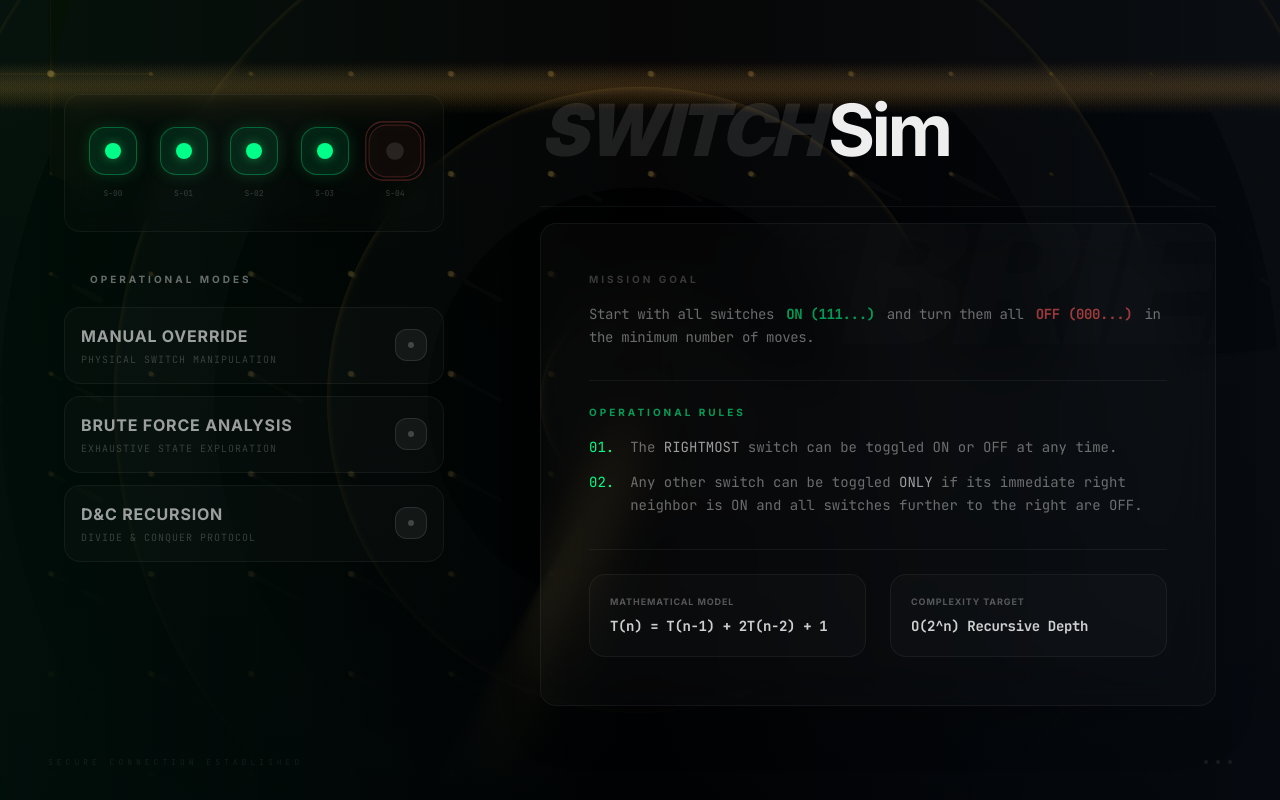
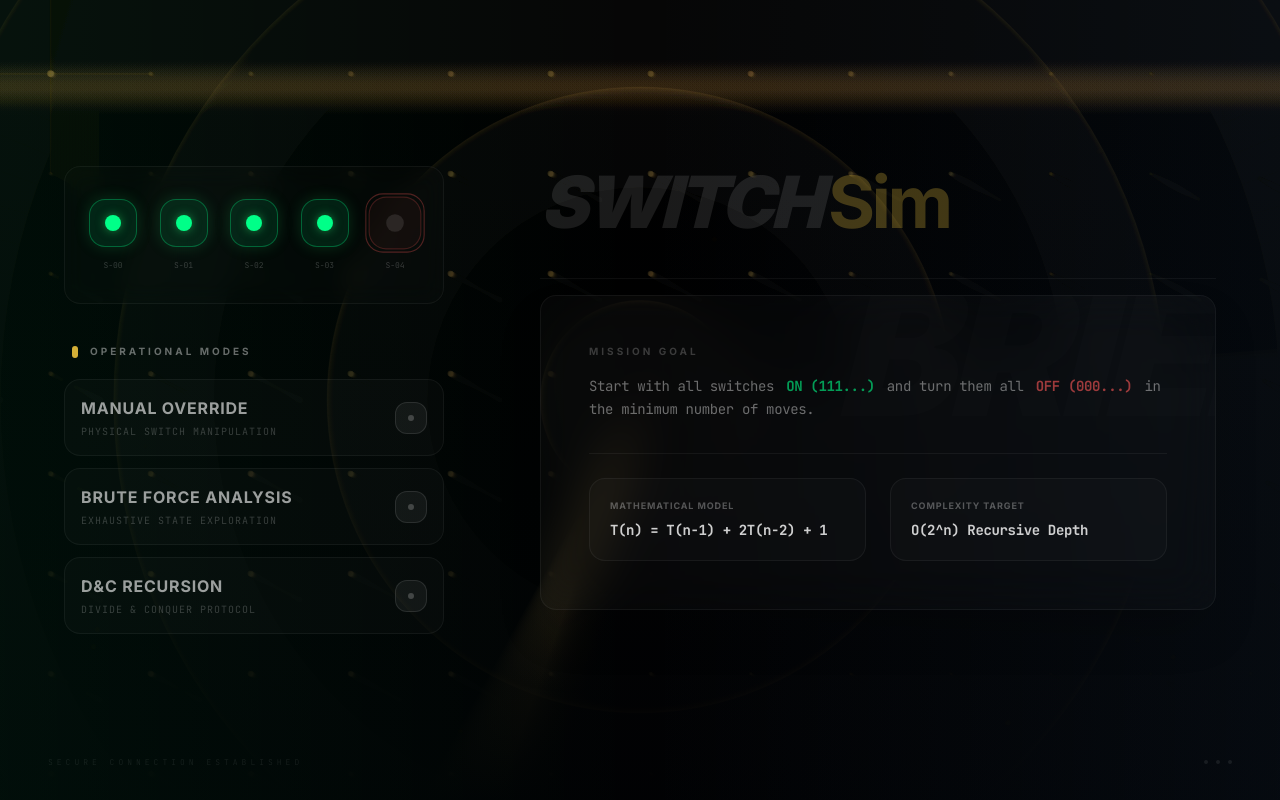
Before and after one commit to habiba-imran/v0-security-switch-simulator-ui, a Next.js app: page / in a window 1280 px wide. Built offline with nearby package versions, Linux system fonts and the light colour scheme.

Commit message:
UI components improved

```diff
--- a/app/globals.css
+++ b/app/globals.css
@@ -42,6 +42,8 @@
   --sidebar-accent-foreground: oklch(0.9 0 0);
   --sidebar-border: oklch(0.25 0.02 260);
   --sidebar-ring: oklch(0.75 0.2 145);
+  --gold: #d4af37;
+  --gold-dim: rgba(212, 175, 55, 0.1);
 }
 
 @theme inline {
--- a/components/glass-card.tsx
+++ b/components/glass-card.tsx
@@ -6,7 +6,7 @@ import type { ReactNode } from "react";
 interface GlassCardProps {
   children: ReactNode;
   className?: string;
-  glowColor?: "green" | "blue" | "red";
+  glowColor?: "green" | "blue" | "red" | "gold";
   onClick?: () => void;
   interactive?: boolean;
 }
@@ -22,12 +22,14 @@ export function GlassCard({
     green: "hover:shadow-[0_0_30px_rgba(0,255,136,0.3)] hover:border-neon-green/50",
     blue: "hover:shadow-[0_0_30px_rgba(88,166,255,0.3)] hover:border-neon-blue/50",
     red: "hover:shadow-[0_0_30px_rgba(255,88,88,0.3)] hover:border-neon-red/50",
+    gold: "hover:shadow-[0_0_30px_rgba(255,215,0,0.3)] hover:border-gold/50",
   };
 
   const activeGlow = {
     green: "shadow-[0_0_20px_rgba(0,255,136,0.2)]",
     blue: "shadow-[0_0_20px_rgba(88,166,255,0.2)]",
     red: "shadow-[0_0_20px_rgba(255,88,88,0.2)]",
+    gold: "shadow-[0_0_20px_rgba(255,215,0,0.2)]",
   };
 
   return (
--- a/components/landing-screen.tsx
+++ b/components/landing-screen.tsx
@@ -108,19 +108,7 @@ export function LandingScreen({ onSelectMode }: LandingScreenProps) {
                 </p>
               </div>
 
-              <div className="pt-6 border-t border-white/[0.05] space-y-4">
-                <h3 className="text-[10px] font-bold text-neon-green/60 uppercase tracking-[0.3em]">Operational Rules</h3>
-                <ul className="space-y-3 max-w-2xl">
-                  <li className="flex gap-4 text-xs md:text-sm text-white/40 leading-relaxed font-mono">
-                    <span className="text-neon-green shrink-0">01.</span>
-                    <span>The <span className="text-white/60">RIGHTMOST</span> switch can be toggled ON or OFF at any time.</span>
-                  </li>
-                  <li className="flex gap-4 text-xs md:text-sm text-white/40 leading-relaxed font-mono">
-                    <span className="text-neon-green shrink-0">02.</span>
-                    <span>Any other switch can be toggled <span className="text-white/60 uppercase">ONLY</span> if its immediate right neighbor is ON and all switches further to the right are OFF.</span>
-                  </li>
-                </ul>
-              </div>
+
 
               <div className="pt-6 border-t border-white/[0.05] grid grid-cols-1 sm:grid-cols-2 gap-6">
                 <div className="group p-5 rounded-xl bg-white/[0.02] border border-white/[0.05] hover:border-gold/30 transition-colors duration-300">
```
Also changed, not shown: 1 other file (tests, documents, lock files or other folders).
